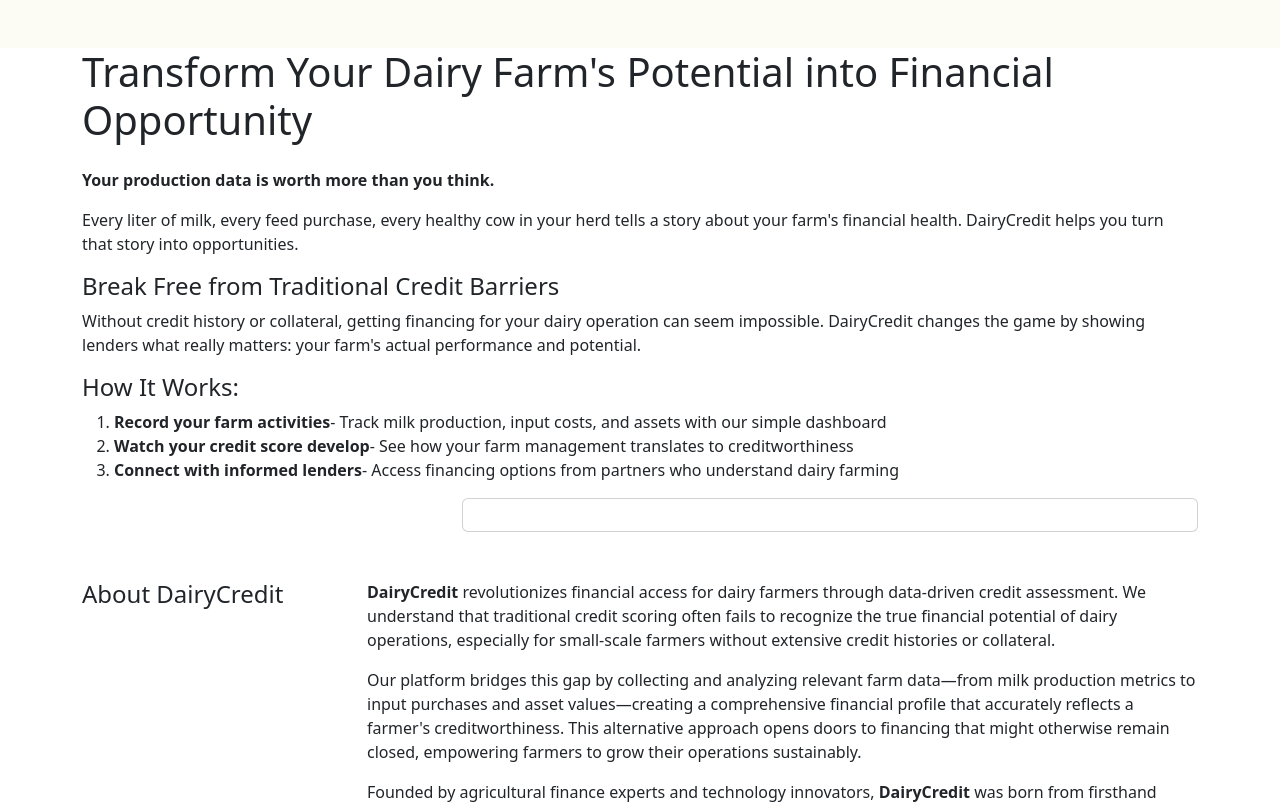
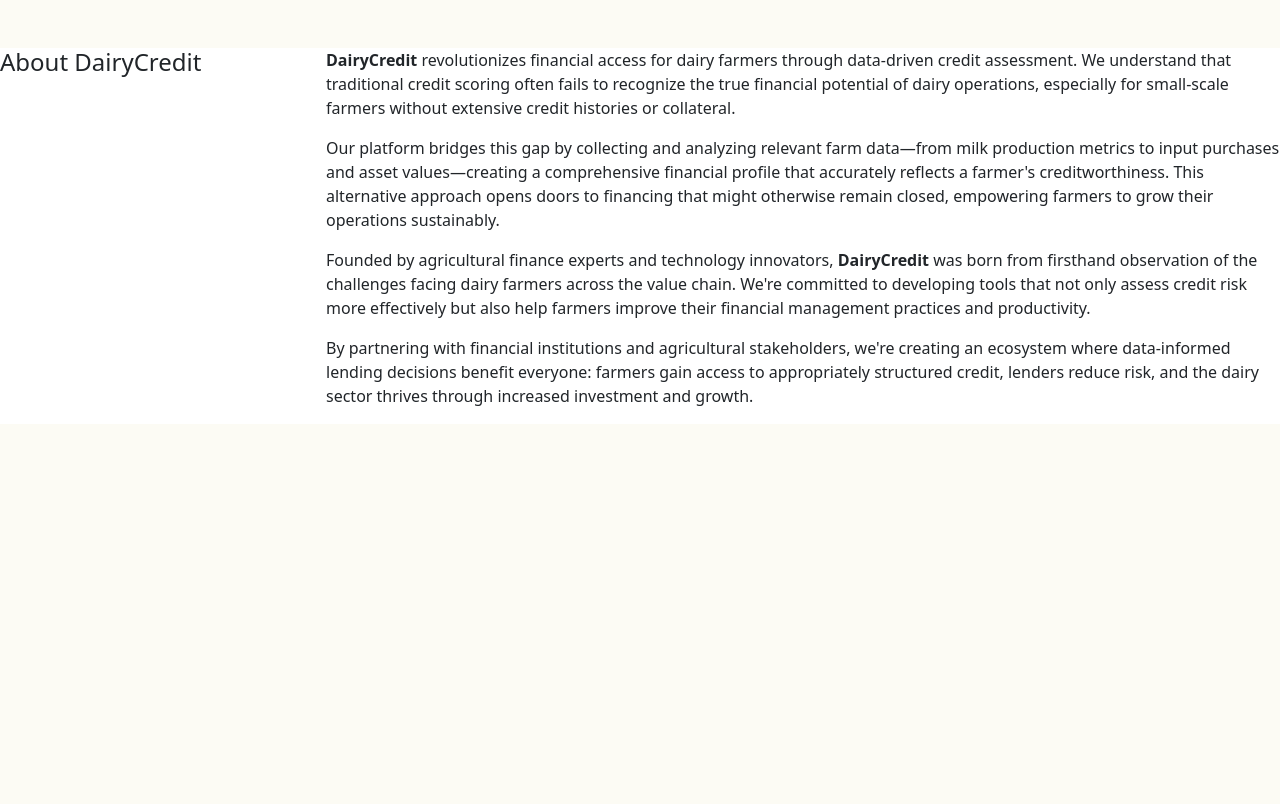
Before and after one commit to Tan-dev202/react-project-dairycredit, a React (Create React App) app: page /about in a window 1280 px wide. Shown: the top 804 px of the page. Built offline with nearby package versions, Linux system fonts and the light colour scheme; a web font is replaced by a local one.

Commit message:
client-side routing

```diff
--- a/src/index.js
+++ b/src/index.js
@@ -1,15 +1,22 @@
-import React from 'react';
-import ReactDOM from 'react-dom/client';
-import './index.css';
-import App from './App';
-import reportWebVitals from './reportWebVitals';
+import React from "react";
+import ReactDOM from "react-dom/client";
+import "./index.css";
+import App from "./App";
+import reportWebVitals from "./reportWebVitals";
+import { createBrowserRouter, RouterProvider } from "react-router-dom";
+import About from "./components/About";
+import Faqs from "./components/Faqs";
+import Contact from "./components/Contact";
 
-const root = ReactDOM.createRoot(document.getElementById('root'));
-root.render(
-  <React.StrictMode>
-    <App />
-  </React.StrictMode>
-);
+const router = createBrowserRouter([
+  { path: "/", element: <App /> },
+  { path: "/about", element: <About /> },
+  { path: "/faqs", element: <Faqs /> },
+  { path: "/contact", element: <Contact /> },
+]);
+
+const root = ReactDOM.createRoot(document.getElementById("root"));
+root.render(<RouterProvider router={router} />);
 
 // If you want to start measuring performance in your app, pass a function
 // to log results (for example: reportWebVitals(console.log))
```
